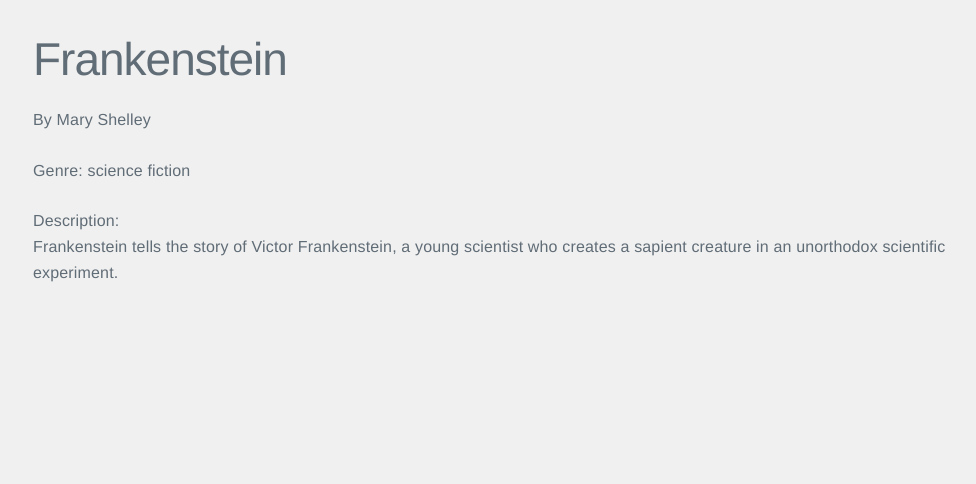
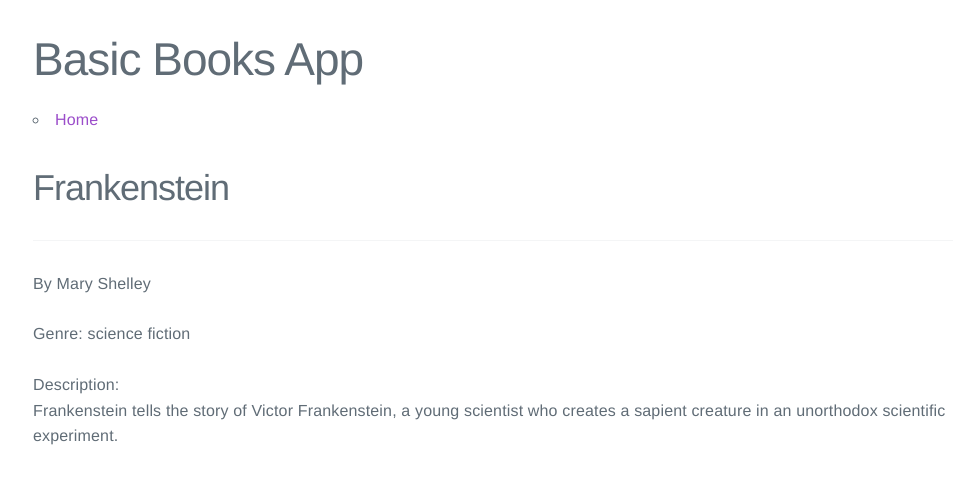
Before and after one commit to justinallen/flask-data-app-boilerplate, a Flask app: page /1 in a window 1280 px wide. Shown: the top 484 px of the page, without its empty margins (147-1123 px from the left). Run offline with Flask 3, Linux system fonts and the light colour scheme; data comes from the database, SQL or seed files in the repository; both versions use the stored data as it was after the commit.

Commit message:
basic styling and a header / nav, working tag list page

```diff
--- a/app.py
+++ b/app.py
@@ -34,5 +34,20 @@ def details(book_id):
     book = get_details(book_id)
     return render_template('details.html', book=book)
 
+def get_tag_list(genre):
+    conn = get_db_connection()
+    # execute a query
+    books = conn.execute('SELECT * FROM books WHERE genre = ?', (genre,)).fetchall()
+    conn.close()
+    if books is None:
+        abort(404)
+    return books
+
+@app.route('/tag/<genre>')
+def tag_list(genre):
+    books = get_tag_list(genre)
+    return render_template('tag.html', books=books)
+
+
 if __name__ == '__main__':
     app.run(debug=True)
--- a/static/css/style.css
+++ b/static/css/style.css
@@ -1,5 +1,5 @@
 body {
-    background-color: #f0f0f0;
+    /* background-color: #f0f0f0; */
     font-family: Helvetica, sans-serif;
     margin: 0;
     padding: 0;
--- a/templates/base.html
+++ b/templates/base.html
@@ -13,6 +13,17 @@
 
 </head>
 <body>
+    <header>
+        <div class="container">
+            <h1>Basic Books App</h1>
+            <nav>
+                <ul>
+                    <li><a href="/">Home</a></li>
+                    <!--li><a href="#">Tags</a></li-->
+                </ul>
+            </nav>
+        </div>
+    </header>
     <div class="container">
     {% block content %} {% endblock %}
     </div>
--- a/templates/details.html
+++ b/templates/details.html
@@ -2,7 +2,8 @@
 
 {% block content %}
     <div class="content">
-        <h1>{{ book['title'] }}</h1>
+        <h2>{{ book['title'] }}</h2>
+        <hr>
         <p>By {{ book['author'] }}</p>
         <p>Genre: {{ book['genre'] }}</p>
         <p>Description:<br> {{ book['description'] }}</p>
--- a/templates/index.html
+++ b/templates/tag.html
@@ -2,7 +2,7 @@
 
 {% block content %}
     <div class="content">
-        <h1>Book List</h1>
+        <h1>Book List by genre</h1>
         <div class="list">
         {% for book in books %}
         <div class="list-item">
```
Also changed, not shown: database.db.
